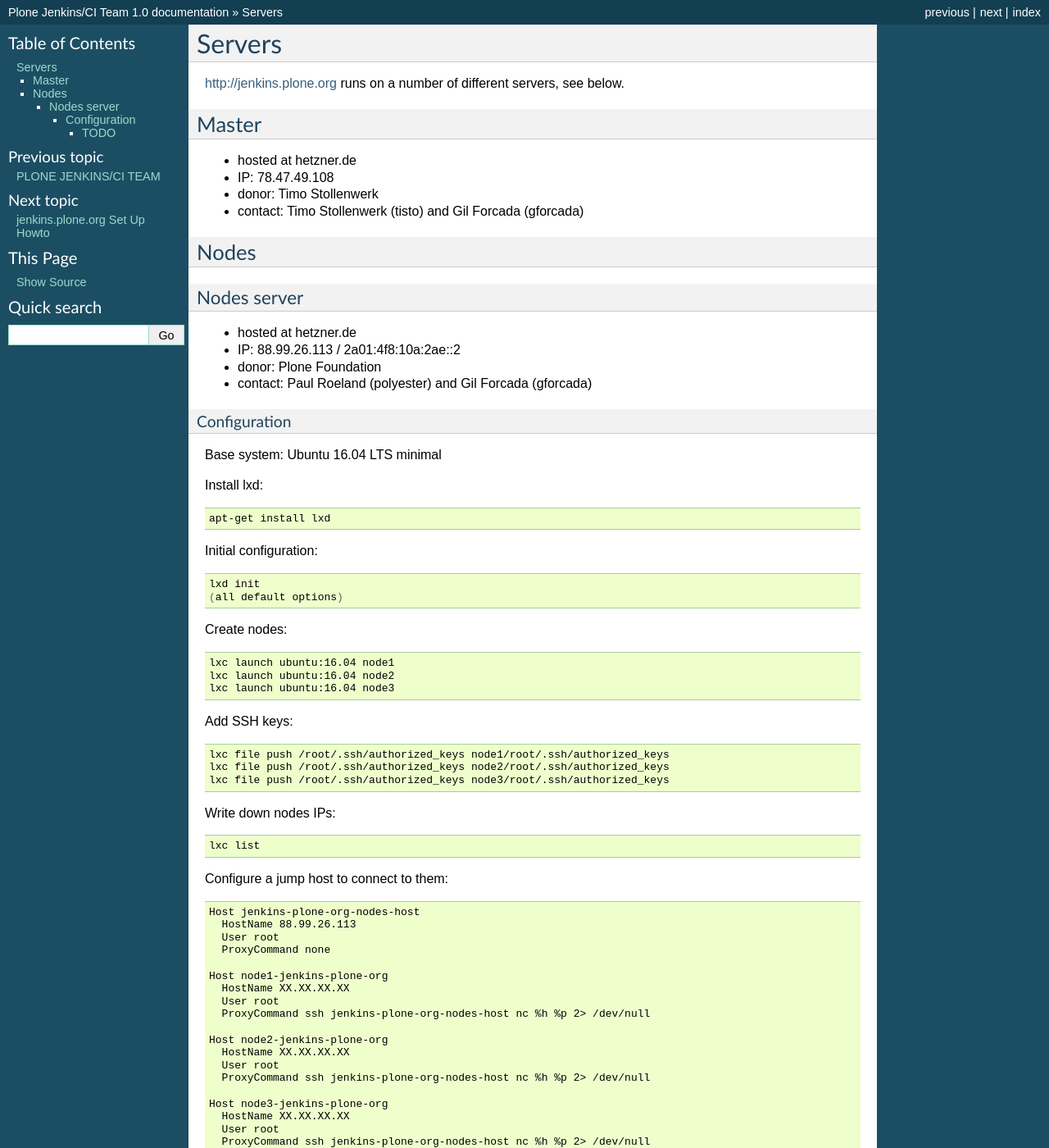
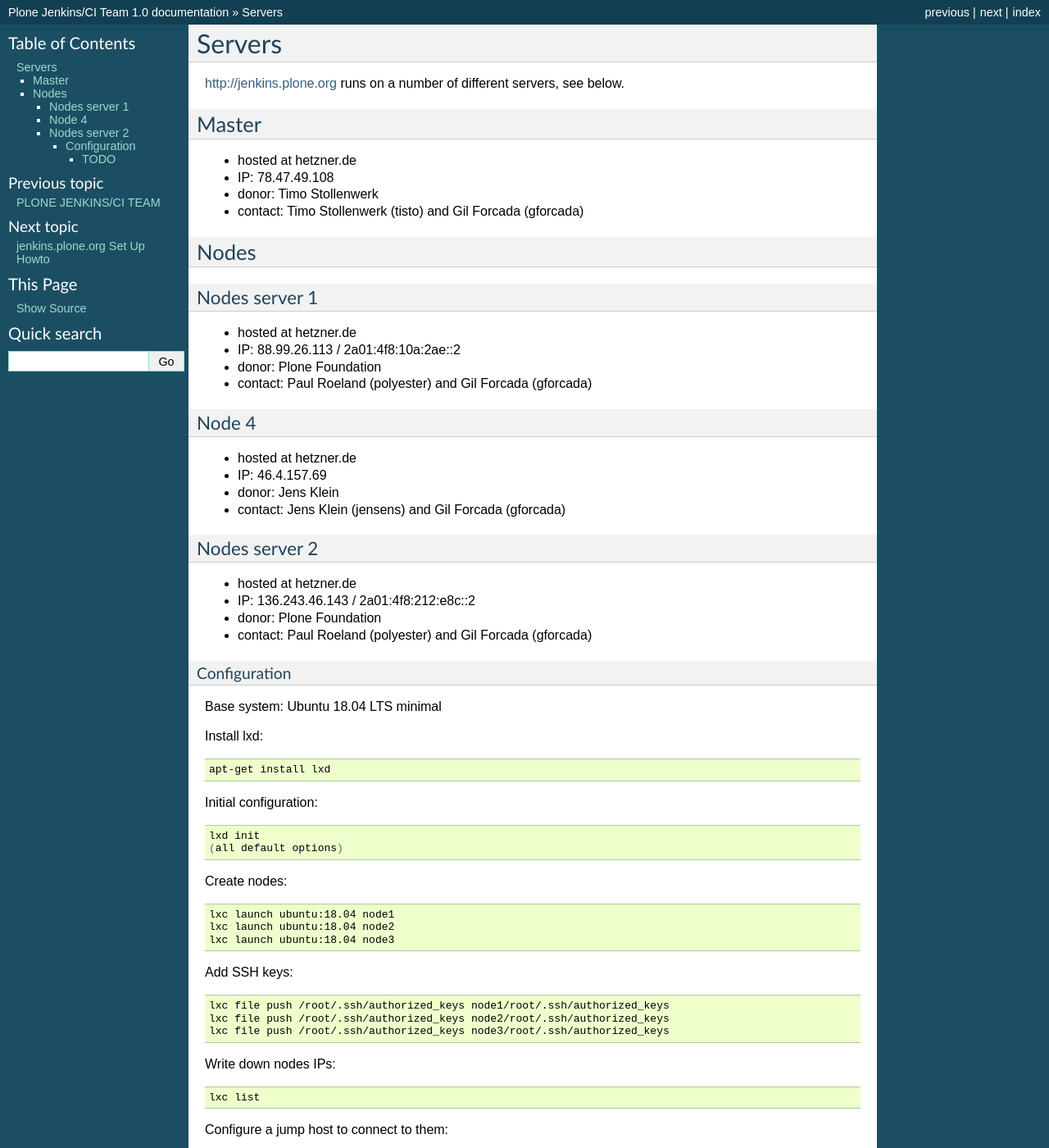
Before and after one commit to plone/jenkins.plone.org, a Sphinx documentation site: the page built from docs/source/servers.rst, in a window 1280 px wide and 1400 px high. Shown: the whole window at 82% size. Built offline with Sphinx 7.4.7, drawn with Linux system fonts in a browser that asks for light colours.

Commit message:
Minor docs update

```diff
--- a/docs/source/servers.rst
+++ b/docs/source/servers.rst
@@ -15,16 +15,30 @@
 Nodes
 =====
 
-Nodes server
-------------
+Nodes server 1
+--------------
 - hosted at hetzner.de
 - IP: 88.99.26.113 / 2a01:4f8:10a:2ae::2
 - donor: Plone Foundation
 - contact: Paul Roeland (polyester) and Gil Forcada (gforcada)
 
+Node 4
+------
+- hosted at hetzner.de
+- IP: 46.4.157.69
+- donor: Jens Klein
+- contact: Jens Klein (jensens) and Gil Forcada (gforcada)
+
+Nodes server 2
+--------------
+- hosted at hetzner.de
+- IP: 136.243.46.143 / 2a01:4f8:212:e8c::2
+- donor: Plone Foundation
+- contact: Paul Roeland (polyester) and Gil Forcada (gforcada)
+
 Configuration
 *************
-Base system: Ubuntu 16.04 LTS minimal
+Base system: Ubuntu 18.04 LTS minimal
 
 Install lxd:
 
@@ -43,9 +57,9 @@
 
 .. code-block:: shell
 
-    lxc launch ubuntu:16.04 node1
-    lxc launch ubuntu:16.04 node2
-    lxc launch ubuntu:16.04 node3
+    lxc launch ubuntu:18.04 node1
+    lxc launch ubuntu:18.04 node2
+    lxc launch ubuntu:18.04 node3
 
 Add SSH keys:
 
```
